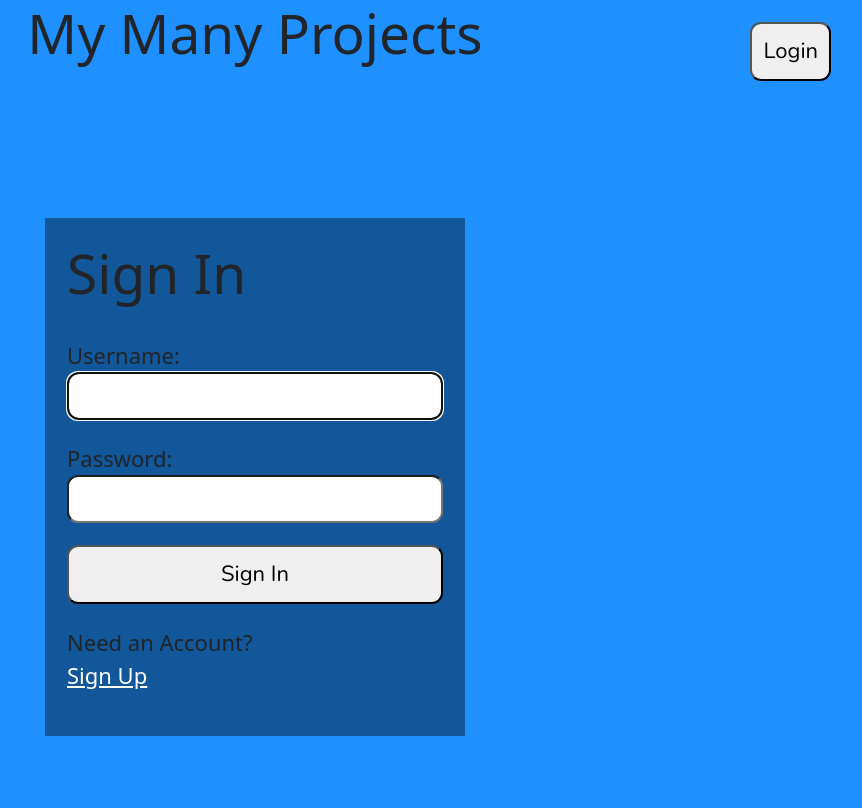
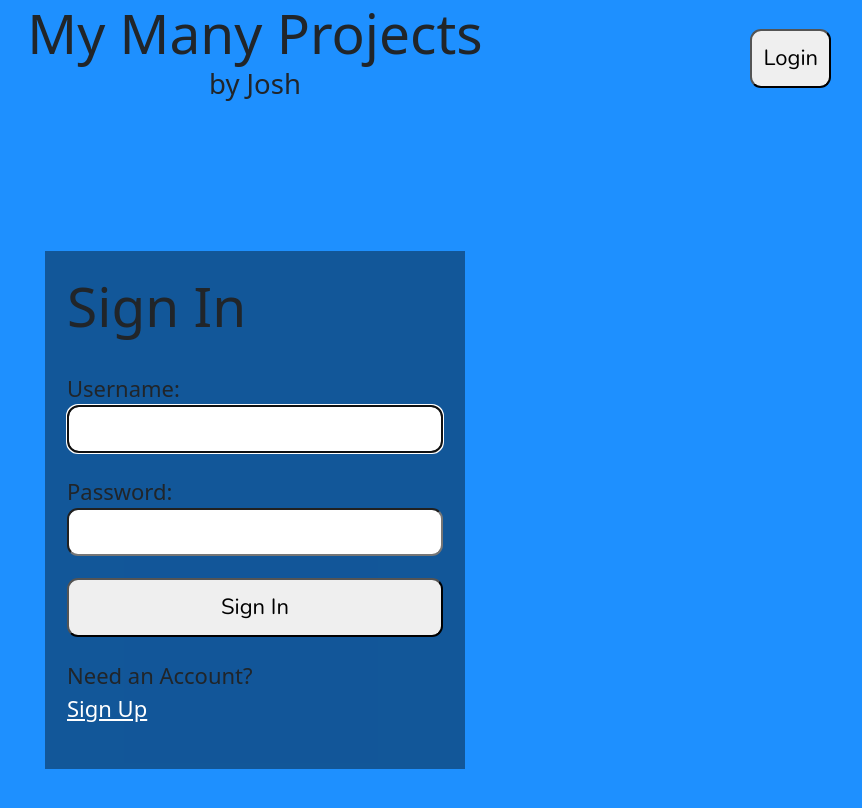
Before and after one commit to Caffeinated-Brit/mymanyprojectsfrontend, a React (Create React App) app: page /login in a window 1280 px wide. Shown: the top 808 px of the page, without its empty margins (385-1247 px from the left). Built offline with nearby package versions, Linux system fonts and the light colour scheme; no server answers.

Commit message:
Added layout.css

```diff
--- a/public/index.html
+++ b/public/index.html
@@ -7,7 +7,7 @@
     <meta name="theme-color" content="#000000" />
     <meta
       name="description"
-      content="Web site created using create-react-app"
+      content="My personal website to show my projects and things."
     />
     <link rel="apple-touch-icon" href="%PUBLIC_URL%/logo192.png" />
     <!--
@@ -24,7 +24,7 @@
       work correctly both with client-side routing and a non-root public URL.
       Learn how to configure a non-root public URL by running `npm run build`.
     -->
-    <title>React App</title>
+    <title>My Many Projects</title>
   </head>
   <body>
     <noscript>You need to enable JavaScript to run this app.</noscript>
--- /dev/null
+++ b/src/components/Layout/Layout.css
@@ -0,0 +1,34 @@
+.container {
+    display: flex;
+    justify-content: center;
+    position: relative;
+}
+
+.title {
+    text-align: center;
+    position: relative;
+}
+
+.button-container {
+    right: 0;
+    position: absolute;
+    margin-right: 5%;
+    margin-top: -70px;
+}
+
+.subtitle {
+    text-align: center;
+    margin: -10px 0 10px;
+}
+
+.welcome-container {
+    display: flex;
+    justify-content: center;
+    position: relative;
+}
+
+.welcome-message {
+    font-size: 1.5rem;
+    justify-content: center;
+    position: relative;
+}
--- a/src/components/Layout/Layout.tsx
+++ b/src/components/Layout/Layout.tsx
@@ -1,6 +1,7 @@
 import {Outlet, useNavigate} from "react-router-dom"
 import useLogout from "../../hooks/useLogout";
 import {useEffect} from "react";
+import './Layout.css';
 
 //TODO: remove
 import useAuth from '../../hooks/useAuth'
@@ -27,12 +28,12 @@ const Layout = () => {
 
     return (
         <div>
-            <div style={{ display: 'flex', justifyContent: 'center', position: 'relative' }}>
-                <h1 style={{ textAlign: 'center' }}>My Many Projects</h1>
+            <div className="container">
+                <h1 className="title">My Many Projects</h1>
+            </div>
 
 
-                <div style={{ position: 'absolute', right: '5%' }}>
-
+            <div className="button-container">
                 {auth.accessToken ? (
                     <button onClick={signOut}>Logout</button>
                 ) : (
@@ -40,12 +41,12 @@ const Layout = () => {
                 )}
             </div>
 
+            <h5 className="subtitle">by Josh</h5>
 
-            </div>
 
-            <div style={{ display: 'flex', justifyContent: 'center', position: 'relative' }}>
+            <div className="welcome-container">
                 {auth.accessToken && (
-                        <h3 style={{ fontSize: '1.5rem', justifyContent: 'center', position: 'relative' }}>Welcome {auth.user}</h3>
+                        <h3 className="welcome-message">Welcome {auth.user}</h3>
                 )}
             </div>
 
--- a/src/components/Projects/Projects.tsx
+++ b/src/components/Projects/Projects.tsx
@@ -4,25 +4,25 @@ const Projects = () => {
     return (
         <div style={styles.container}>
             <Section
-                imageSrc="https://via.placeholder.com/150"
-                title="Title 1"
-                text="Lorem ipsum dolor sit amet, consectetur adipiscing elit."
+                imageSrc="/images/logo512.png"
+                title="This Site"
+                text="This is the server this site right here your on now is hosted on."
                 imageOnLeft={true}
             />
             <Section
-                imageSrc="https://via.placeholder.com/150"
+                imageSrc="/images/logo512.png"
                 title="Title 2"
                 text="Praesent libero. Sed cursus ante dapibus diam. Sed nisi."
                 imageOnLeft={false}
             />
             <Section
-                imageSrc="https://via.placeholder.com/150"
+                imageSrc="/images/logo512.png"
                 title="Title 3"
                 text="Nulla quis sem at nibh elementum imperdiet. Duis sagittis ipsum."
                 imageOnLeft={true}
             />
             <Section
-                imageSrc="https://via.placeholder.com/150"
+                imageSrc="/images/logo512.png"
                 title="Title 4"
                 text="Praesent mauris. Fusce nec tellus sed augue semper porta."
                 imageOnLeft={false}
```
Also changed, not shown: public/images/logo512.png (added), 1 other file (tests, documents, lock files or other folders). Lines whose indentation alone changed are shown as unchanged.
